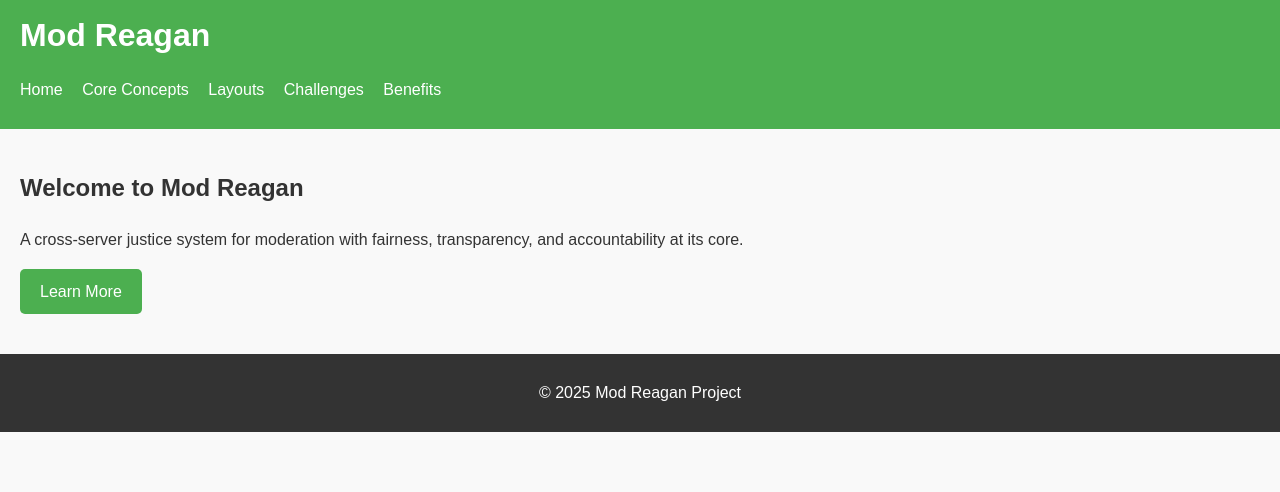
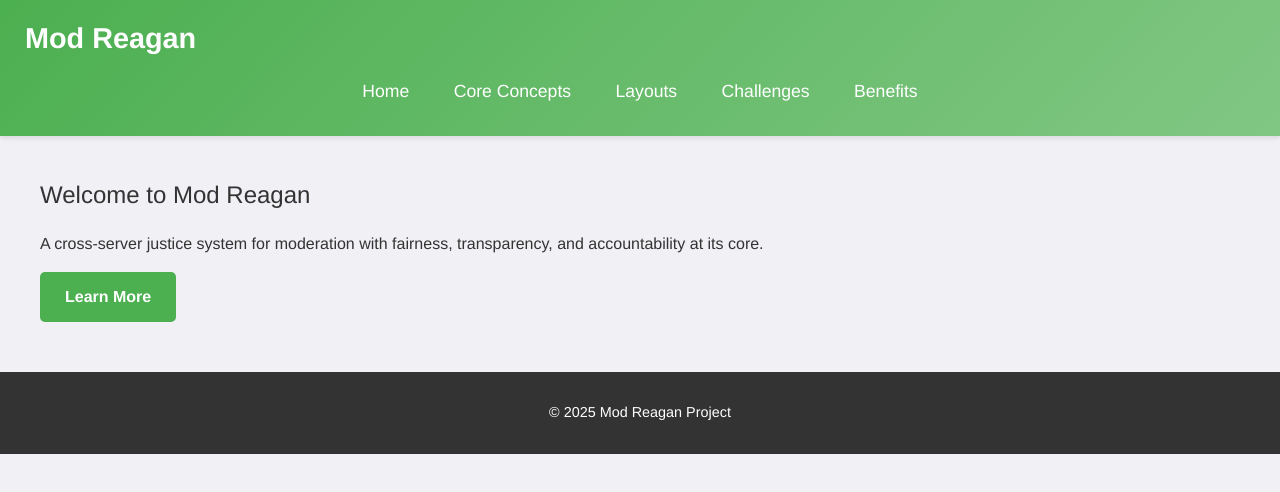
Before and after one commit to Ronnie-Reagan/Mod-Reagan, a plain HTML site: page index.html in a window 1280 px wide. Drawn offline with Linux system fonts and the light colour scheme.

Commit message:
Update style.css

```diff
--- a/css/style.css
+++ b/css/style.css
@@ -1,57 +1,112 @@
+/* General Body Styling */
 body {
-  font-family: Arial, sans-serif;
+  font-family: 'Helvetica Neue', Arial, sans-serif;
   margin: 0;
   padding: 0;
   line-height: 1.6;
   color: #333;
-  background-color: #f9f9f9;
+  background-color: #f0f0f5;
+  box-sizing: border-box; /* Ensures padding and border are included in element's total width and height */
 }
 
+/* Header Styling */
 header {
-  background: #4CAF50;
+  background: linear-gradient(135deg, #4CAF50, #81C784);
   color: #fff;
-  padding: 10px 20px;
+  padding: 15px 25px;
+  box-shadow: 0 2px 5px rgba(0, 0, 0, 0.1);
 }
 
 header h1 {
   margin: 0;
+  font-size: 1.8rem;
+  font-weight: 600;
 }
 
+/* Navigation Styling */
 nav ul {
   list-style: none;
   padding: 0;
+  text-align: center; /* Centers the nav items */
 }
 
 nav ul li {
-  display: inline;
-  margin-right: 15px;
+  display: inline-block;
+  margin-right: 20px;
+}
+
+nav ul li:last-child {
+  margin-right: 0;
 }
 
 nav ul li a {
   color: #fff;
   text-decoration: none;
+  font-size: 1.1rem;
+  padding: 5px 10px;
+  transition: background-color 0.3s ease, transform 0.3s ease; /* Adds a smooth hover effect */
 }
 
+nav ul li a:hover {
+  background-color: rgba(255, 255, 255, 0.2);
+  transform: translateY(-2px);
+}
+
+/* Main Content Styling */
 main {
   padding: 20px;
+  max-width: 1200px;
+  margin: 0 auto;
 }
 
+/* Section Styling */
 section {
-  margin-bottom: 20px;
+  margin-bottom: 30px;
 }
 
+h2 {
+  font-size: 1.5rem;
+  color: #333;
+  margin-bottom: 15px;
+  font-weight: 500;
+}
+
+/* Button Styling */
 .btn {
   display: inline-block;
   background: #4CAF50;
   color: #fff;
-  padding: 10px 20px;
+  padding: 12px 25px;
   text-decoration: none;
   border-radius: 5px;
+  text-align: center;
+  font-weight: 600;
+  transition: background-color 0.3s ease, transform 0.3s ease;
 }
 
+.btn:hover {
+  background-color: #388E3C;
+  transform: translateY(-3px);
+}
+
+/* Footer Styling */
 footer {
   text-align: center;
-  padding: 10px 0;
+  padding: 15px 0;
   background: #333;
   color: #fff;
+  font-size: 0.9rem;
 }
+
+/* Responsive Design */
+@media (max-width: 768px) {
+  nav ul li {
+    display: block;
+    margin: 10px 0;
+  }
+
+  .btn {
+    width: 100%;
+    text-align: center;
+  }
+}
```
